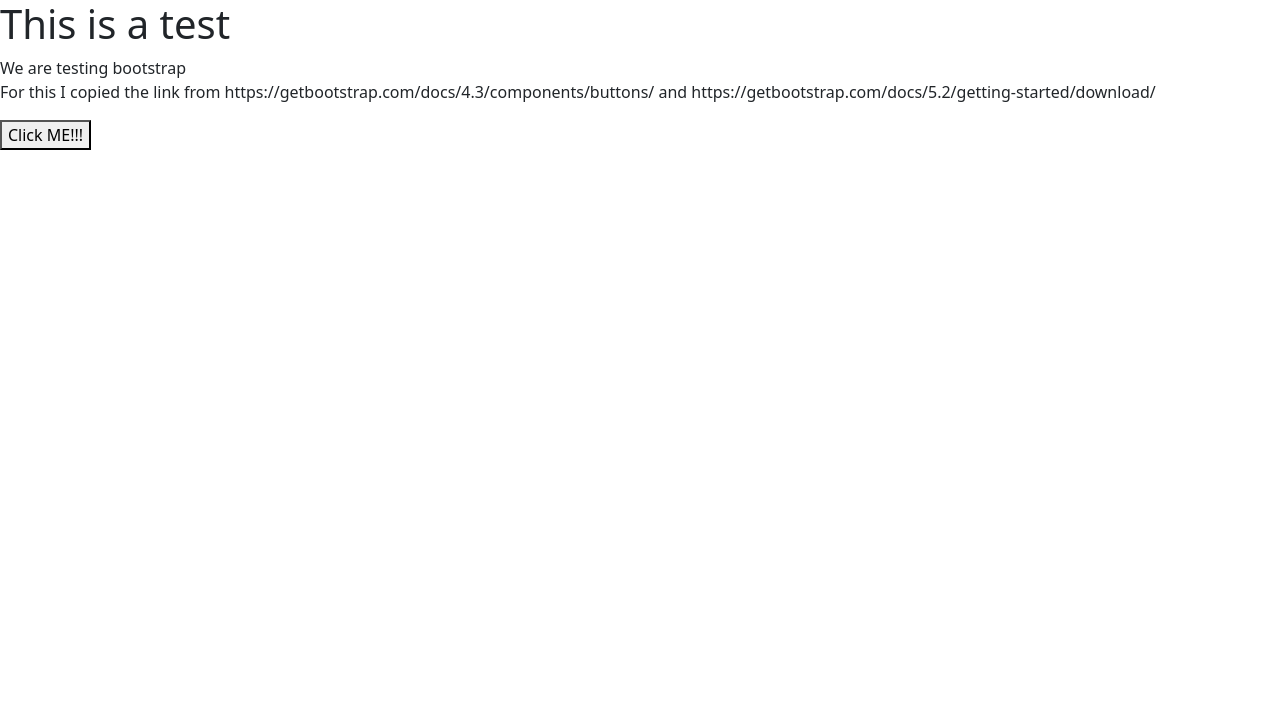
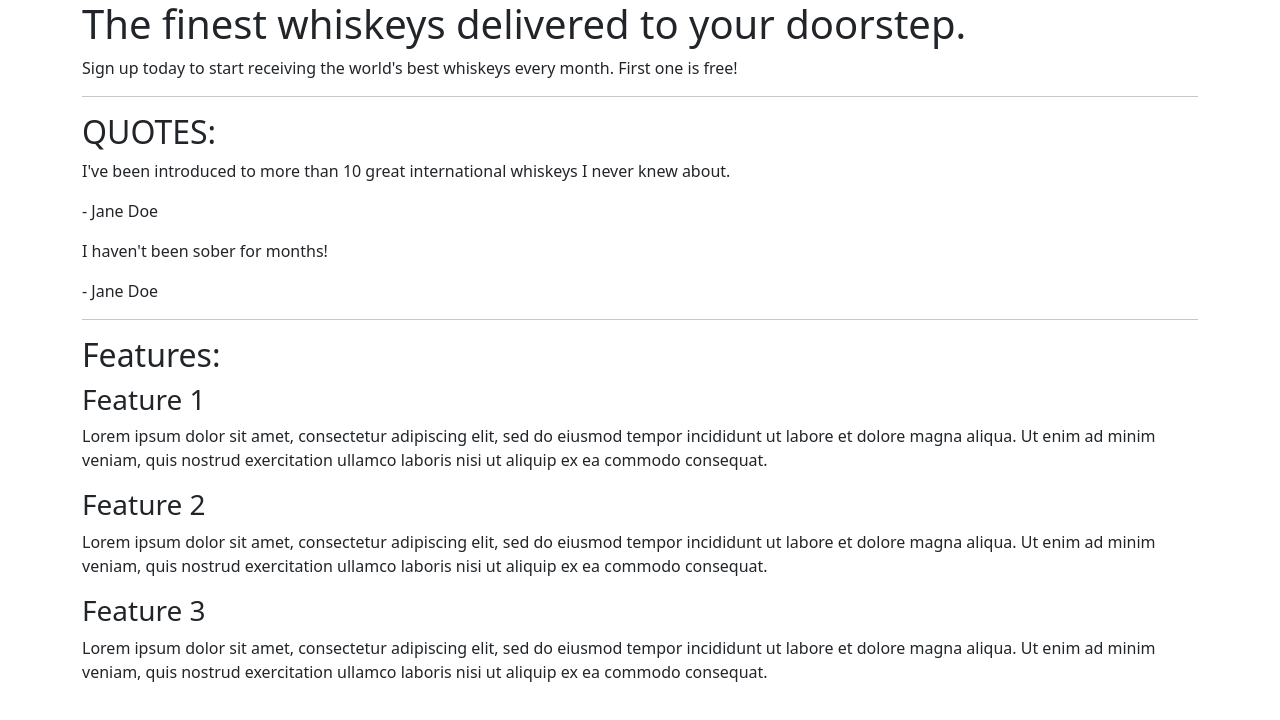
Before and after one commit to ExcellentWish/bootstrap_Ci_learning, a plain HTML site: page index.html in a window 1280 px wide. Drawn offline with nearby package versions, Linux system fonts and the light colour scheme.

Commit message:
Bootstrap CI video 2

```diff
--- a/index.html
+++ b/index.html
@@ -7,12 +7,52 @@
     <link href="https://cdn.jsdelivr.net/npm/bootstrap@5.2.0/dist/css/bootstrap.min.css" rel="stylesheet" integrity="sha384-gH2yIJqKdNHPEq0n4Mqa/HGKIhSkIHeL5AyhkYV8i59U5AR6csBvApHHNl/vI1Bx" crossorigin="anonymous">
     <script src="https://cdn.jsdelivr.net/npm/bootstrap@5.2.0/dist/js/bootstrap.bundle.min.js" integrity="sha384-A3rJD856KowSb7dwlZdYEkO39Gagi7vIsF0jrRAoQmDKKtQBHUuLZ9AsSv4jD4Xa" crossorigin="anonymous"></script>
 
-    <title>Document</title>
+    <title>Whiskey Drop | Taste a new whiskey every month</title>
 </head>
 <body>
-    <h1>This is a test</h1>
-    <p>We are testing bootstrap<br>
-    For this I copied the link from https://getbootstrap.com/docs/4.3/components/buttons/ and https://getbootstrap.com/docs/5.2/getting-started/download/</p>
-    <button>Click ME!!!</button>
+
+    <article class="container">
+        <!-- Callout -->
+        <section class="callout">
+            <h1>The finest whiskeys delivered to your doorstep.</h1>
+            <p>Sign up today to start receiving the world's best whiskeys every month. First one is free!</p>
+        </section>
+        <!-- /.callout -->
+        <hr>
+
+        <!-- Quotes -->
+        <section class="quotes">
+            <h2 class="text-uppercase">Quotes:</h2>
+            <div class="quote">
+                <p>I've been introduced to more than 10 great international whiskeys I never knew about.</p>
+                <p>- Jane Doe</p>
+            </div>
+            <div class="quote">
+                <p>I haven't been sober for months!</p>
+                <p>- Jane Doe</p>
+            </div>
+        </section>
+        <!-- /.quotes -->
+        <hr>
+
+        <!-- Features -->
+        <section class="features">
+            <h2>Features:</h2>
+            <div class="feature">
+                <h3>Feature 1</h3>
+                <p>Lorem ipsum dolor sit amet, consectetur adipiscing elit, sed do eiusmod tempor incididunt ut labore et dolore magna aliqua. Ut enim ad minim veniam, quis nostrud exercitation ullamco laboris nisi ut aliquip ex ea commodo consequat.</p>
+            </div>
+            <div class="feature">
+                <h3>Feature 2</h3>
+                <p>Lorem ipsum dolor sit amet, consectetur adipiscing elit, sed do eiusmod tempor incididunt ut labore et dolore magna aliqua. Ut enim ad minim veniam, quis nostrud exercitation ullamco laboris nisi ut aliquip ex ea commodo consequat.</p>
+            </div>
+            <div class="feature">
+                <h3>Feature 3</h3>
+                <p>Lorem ipsum dolor sit amet, consectetur adipiscing elit, sed do eiusmod tempor incididunt ut labore et dolore magna aliqua. Ut enim ad minim veniam, quis nostrud exercitation ullamco laboris nisi ut aliquip ex ea commodo consequat.</p>
+            </div>
+        </section>
+        <!-- /.features -->
+    </article>
+
 </body>
 </html>
```
